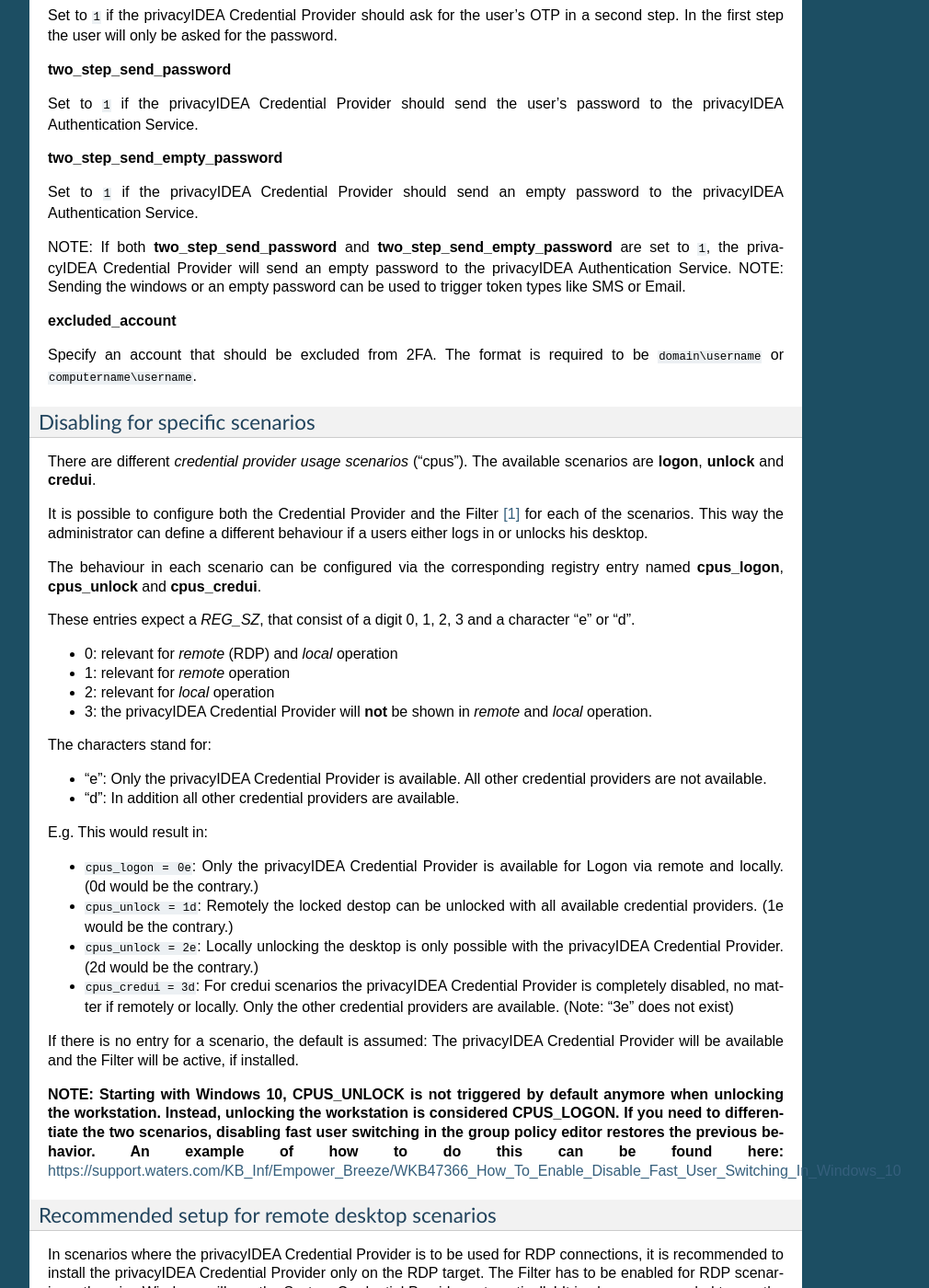
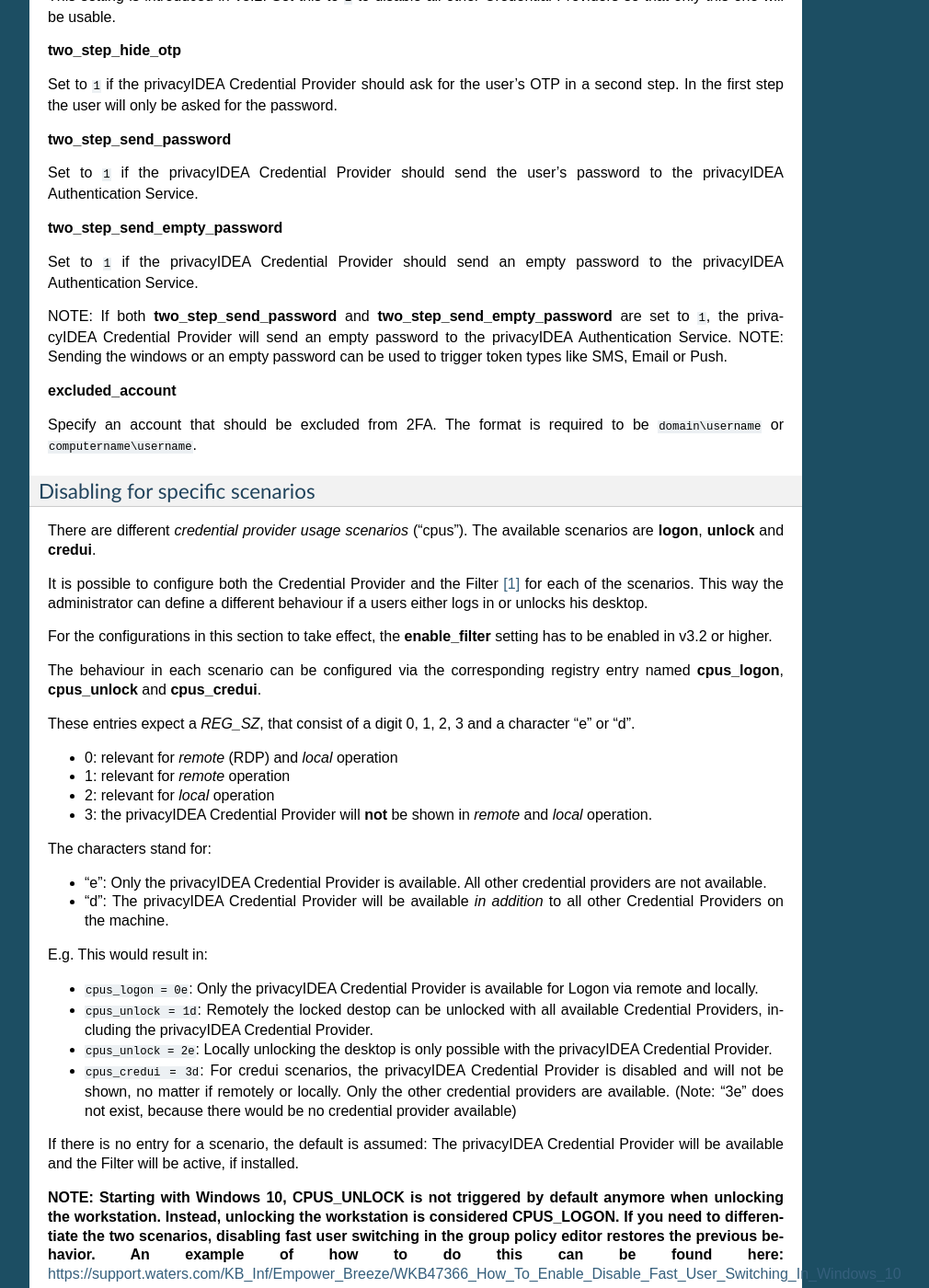
Before and after one commit to privacyidea/privacyidea-credential-provider, a Sphinx documentation site: the page built from doc/configuration.rst, in a window 1280 px wide and 1400 px high, scrolled down 1258 px. Shown: the whole window at 92% size, without its empty margins (198-1208 px from the left). Built offline with Sphinx 7.4.7, drawn with Linux system fonts in a browser that asks for light colours; some of the changed text lies outside the part shown.

Commit message:
update documentation, fix release config,
* Update doc
* Fix project files for release build
* Add translation for offline info
* Fix default values of scenario configs in the installer

```diff
--- a/doc/configuration.rst
+++ b/doc/configuration.rst
@@ -64,6 +63,10 @@
 Using these settings you can specify the behaviour of the privacyIDEA Credential Provider. The credential provider
 can ask for the username, the password and the otp value in one step or in two steps.
 
+**enable_filter**
+
+This setting is introduced in v3.2. Set this to ``1`` to disable all other Credential Providers so that only this one will be usable.
+
 **two_step_hide_otp**
 
 Set to ``1`` if the privacyIDEA Credential Provider should ask for the user's OTP in a second step. In the first step the user will only be asked for the password.
@@ -77,7 +80,7 @@
 Set to ``1`` if the privacyIDEA Credential Provider should send an empty password to the privacyIDEA Authentication Service.
 
 NOTE: If both **two_step_send_password** and **two_step_send_empty_password** are set to ``1``, the privacyIDEA Credential Provider will send an empty password to the privacyIDEA Authentication Service.
-NOTE: Sending the windows or an empty password can be used to trigger token types like SMS or Email.
+NOTE: Sending the windows or an empty password can be used to trigger token types like SMS, Email or Push.
 
 **excluded_account**
 
@@ -94,6 +97,8 @@
 This way the administrator can define a different behaviour if a users either logs in or
 unlocks his desktop.
 
+For the configurations in this section to take effect, the **enable_filter** setting has to be enabled in v3.2 or higher.
+
 The behaviour in each scenario can be configured via the corresponding registry
 entry named **cpus_logon**, **cpus_unlock** and **cpus_credui**.
 
@@ -109,20 +114,23 @@
 
 * "e": Only the privacyIDEA Credential Provider is available. All other
   credential providers are not available.
-* "d": In addition all other credential providers are available.
+* "d": The privacyIDEA Credential Provider will be available *in addition* to all other Credential Providers on the machine.
 
 E.g. This would result in:
 
 * ``cpus_logon = 0e``: Only the privacyIDEA Credential Provider is available for
-  Logon via remote and locally. (0d would be the contrary.)
+  Logon via remote and locally.
+
 * ``cpus_unlock = 1d``: Remotely the locked destop can be unlocked with all
-  available credential providers. (1e would be the contrary.)
+  available Credential Providers, including the privacyIDEA Credential Provider.
+
 * ``cpus_unlock = 2e``: Locally unlocking the desktop is only possible with the
-  privacyIDEA Credential Provider. (2d would be the contrary.)
-* ``cpus_credui = 3d``: For credui scenarios the privacyIDEA Credential Provider
-  is completely disabled, no matter if remotely or locally. Only the other
+  privacyIDEA Credential Provider.
+
+* ``cpus_credui = 3d``: For credui scenarios, the privacyIDEA Credential Provider
+  is disabled and will not be shown, no matter if remotely or locally. Only the other
   credential providers are available.
-  (Note: "3e" does not exist)
+  (Note: "3e" does not exist, because there would be no credential provider available)
 
 If there is no entry for a scenario, the default is assumed:
 The privacyIDEA Credential Provider will be available and the Filter will be active, if installed.
@@ -194,6 +202,14 @@
 
 Set this to ``1`` to have a clickable text shown at the bottom which will reset the login.
 
+
+Offline token
+~~~~~~~~~~~~~
+
+HOTP token can be configured to be usable without a connection to privacyIDEA. On the detail page of the token, select Application => offline at the bottom.
+Now the token has to be used online once with the Credential Provider, to get the configured amount of OTPs in advance.
+The following settings can be useful with offline token:
+
 **offline_file**
 
 Specify the **absolute** path to where the offline file should be saved. The default is C:\offlineFile.json.
@@ -203,6 +219,15 @@
 
 Specify how many offline values shall be compared to the input at max. Default is 10. A value of 0 equals the default.
 
+**offline_threshold**
+
+Specify the number of remaining OTP values below which a refill should be attempted. Refilling is done online and therefore requires a connection to the server.
+If the machine is really offline and refill is attempted, this will cause a timeout and thus slow down the login.
+By default, refill is attempted after every successful offline authentication. However, if 100 offline values are available, it is not neccessary to try refilling after every authentication.
+
+**offline_show_info**
+
+Set this to ``1`` to show information about available offline token for the current user. This will trigger as soon as the input from the username field matches a user for which offline token are available.
 
 
 Realms
```
Also changed, not shown: other parts of doc/configuration.rst (+1 -2 lines), 10 other files.
